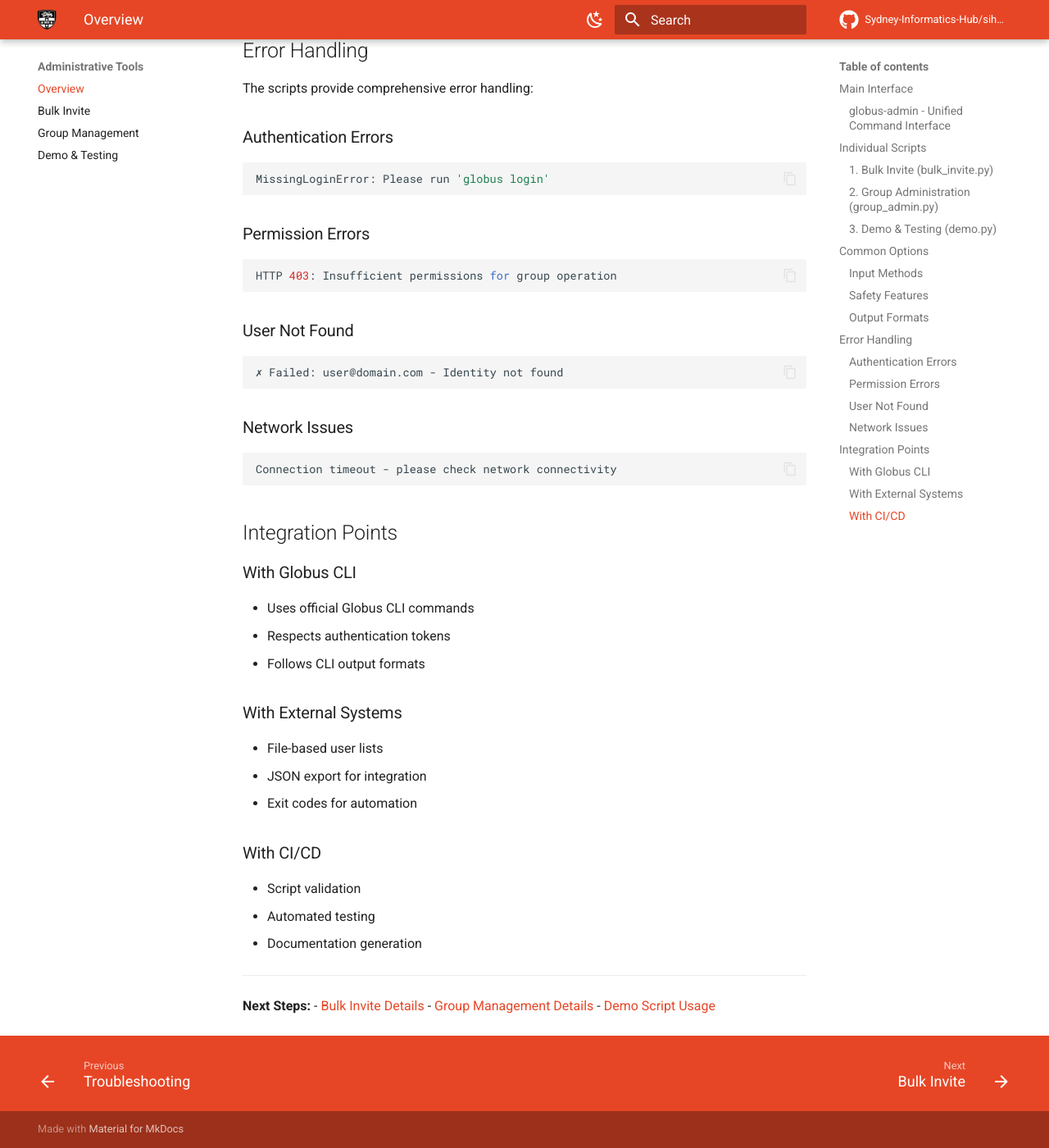
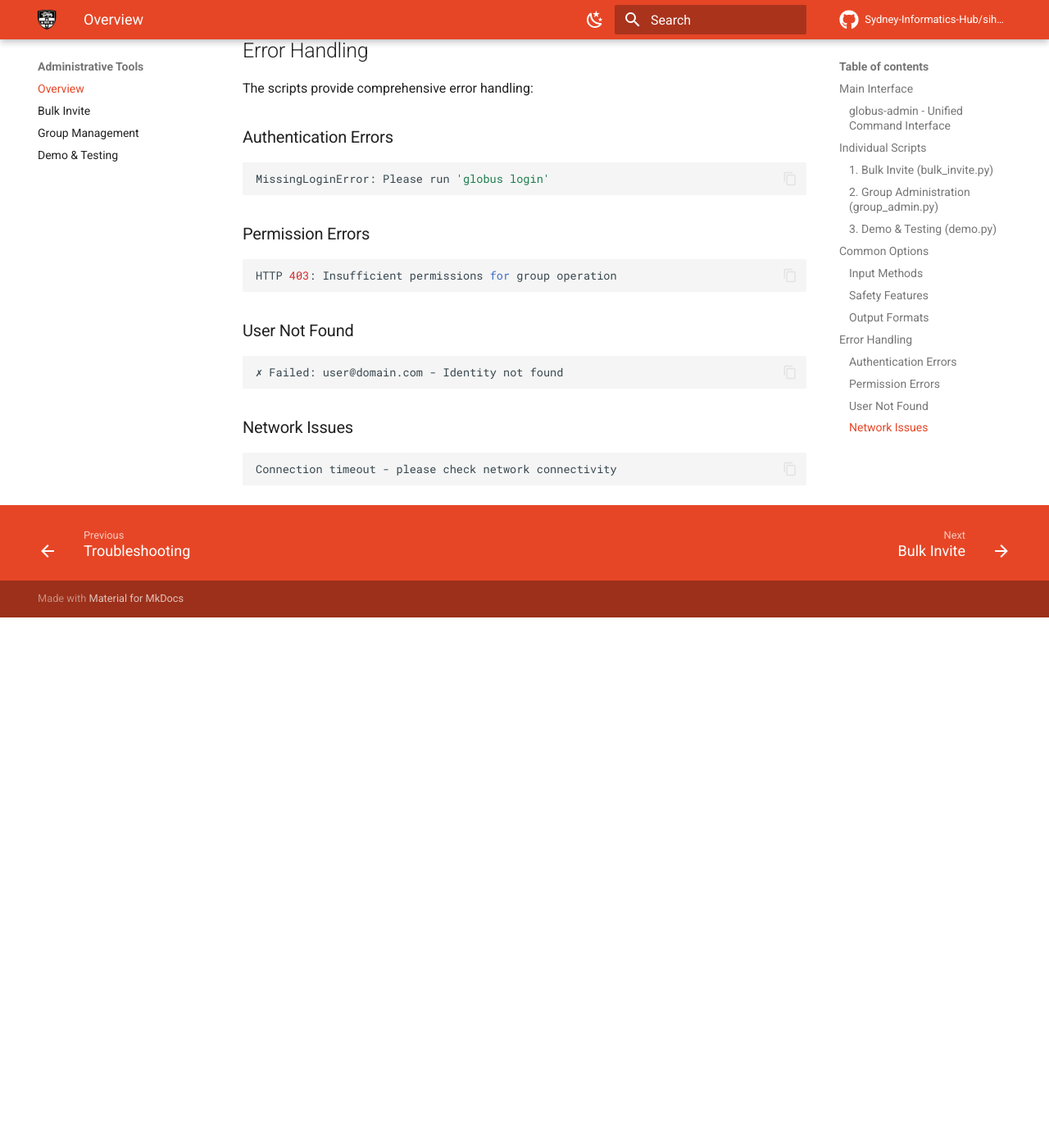
Before and after one commit to Sydney-Informatics-Hub/sih-globus, an MkDocs documentation site: the page built from docs/tools/overview.md, in a window 1280 px wide and 1400 px high, scrolled down 2510 px. Shown: the whole window at 82% size. Built offline with MkDocs 1.6.1 and Material for MkDocs 9.7.7, drawn with Linux system fonts in a browser that asks for light colours; comment, search, counter and statistics services are not loaded; after the commit the page ends 3263 px from its top, so only the background shows below that.

Commit message:
admin overview remove trash

````diff
--- a/docs/tools/overview.md
+++ b/docs/tools/overview.md
@@ -120,27 +120,3 @@
 ```bash
 Connection timeout - please check network connectivity
 ```
-
-## Integration Points
-
-### With Globus CLI
-- Uses official Globus CLI commands
-- Respects authentication tokens
-- Follows CLI output formats
-
-### With External Systems
-- File-based user lists
-- JSON export for integration
-- Exit codes for automation
-
-### With CI/CD
-- Script validation
-- Automated testing
-- Documentation generation
-
----
-
-**Next Steps:**
-- [Bulk Invite Details](bulk-invite.md)
-- [Group Management Details](group-admin.md)
-- [Demo Script Usage](demo.md)
````
